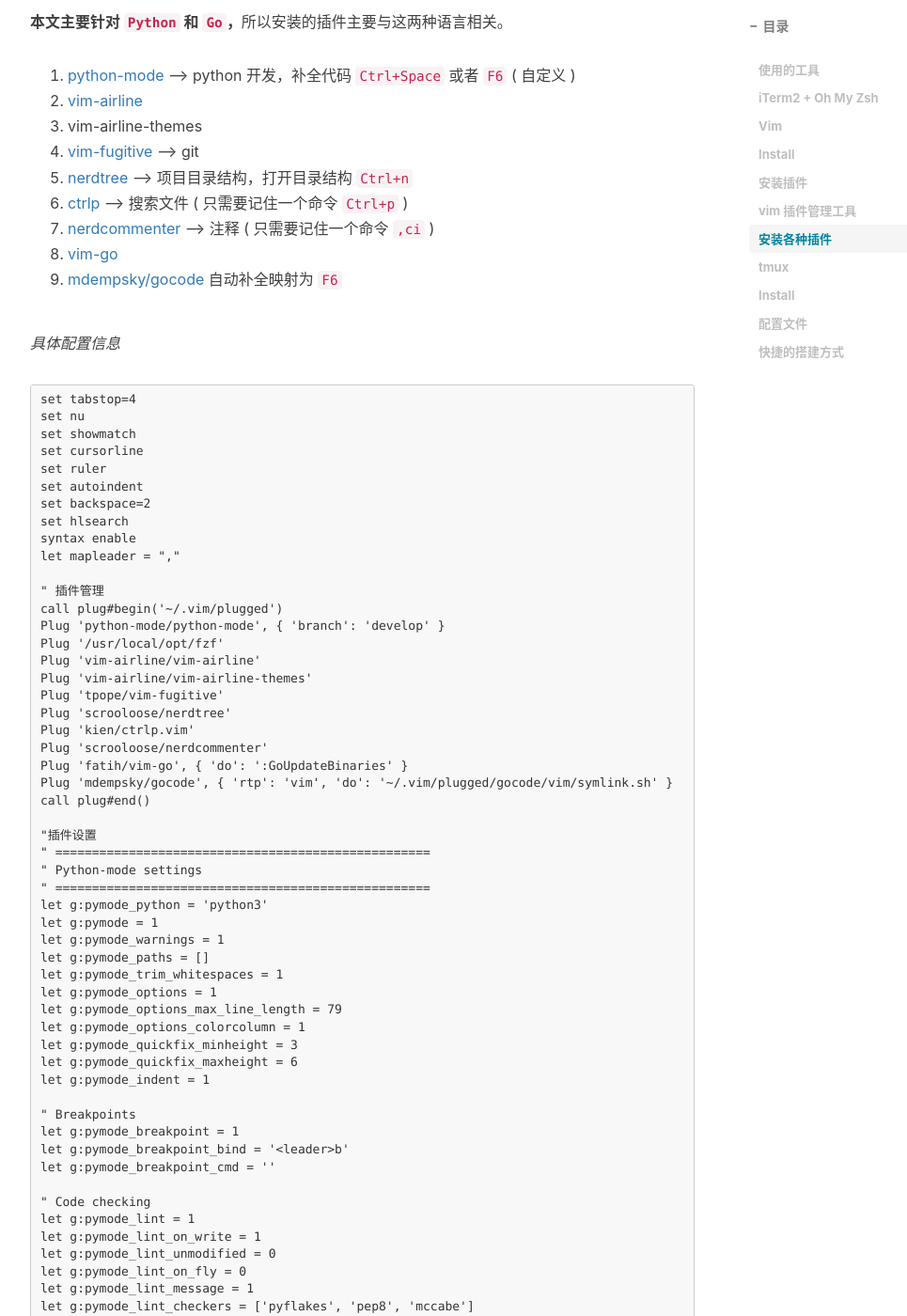
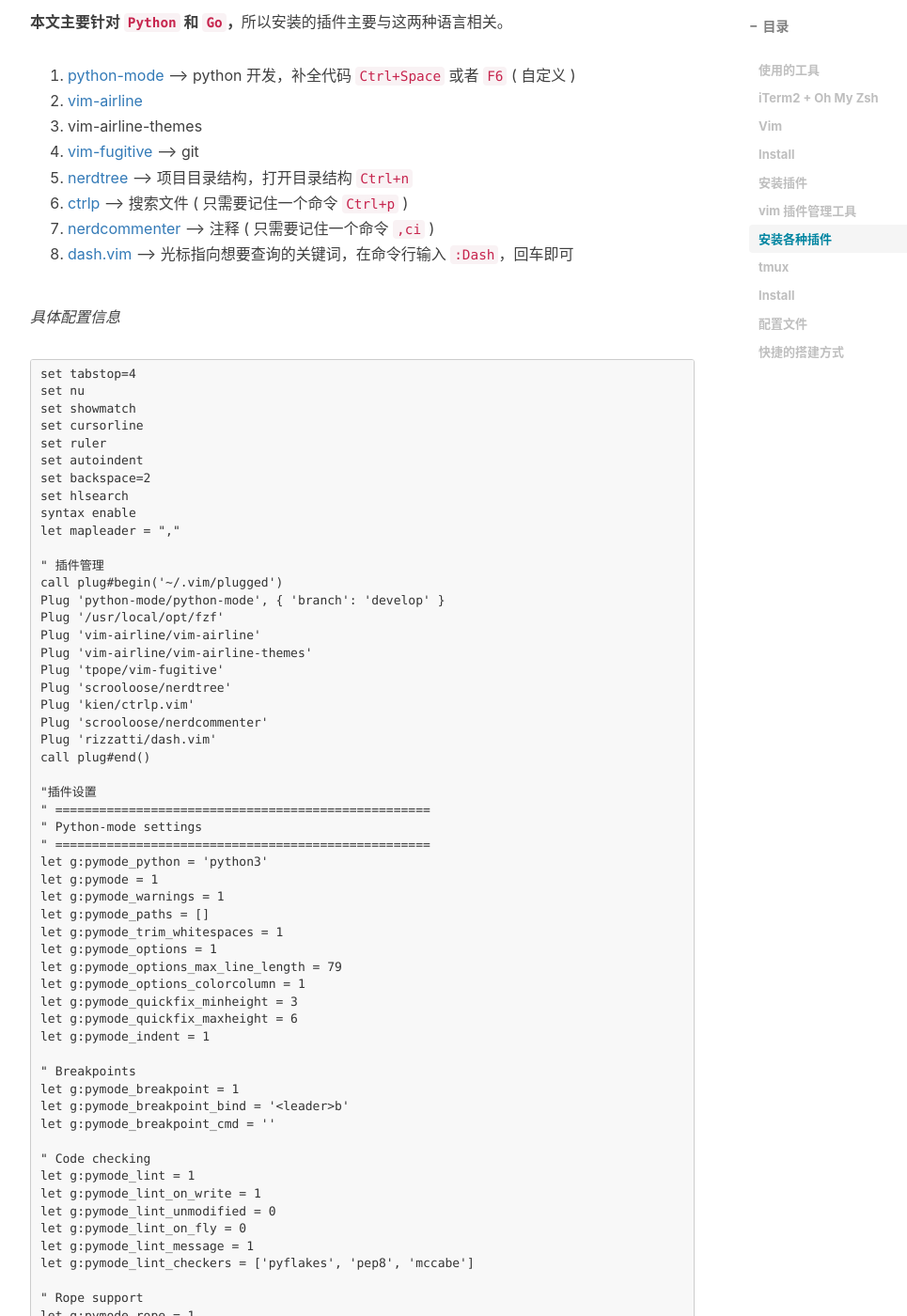
Before and after one commit to zyt312074545/zyt312074545.github.io, a Jekyll site: the page built from _posts/2018-11-26-mac-2.md, in a window 1280 px wide and 1400 px high, scrolled down 2408 px. Shown: the whole window at 94% size, without its empty margins (233-1198 px from the left). Built offline with Jekyll 4.4.1, drawn with Linux system fonts in a browser that asks for light colours; nearby versions of some CDN libraries; comment, search, counter and statistics services are not loaded; some of the changed text lies outside the part shown.

Commit message:
update vim

```diff
--- a/_posts/2018-11-26-mac-2.md
+++ b/_posts/2018-11-26-mac-2.md
@@ -106,8 +106,7 @@ $ curl -fLo ~/.vim/autoload/plug.vim --create-dirs \
 5. [nerdtree](https://github.com/scrooloose/nerdtree) ——> 项目目录结构，打开目录结构 `Ctrl+n`
 6. [ctrlp](https://github.com/kien/ctrlp.vim) ——> 搜索文件 ( 只需要记住一个命令 `Ctrl+p` )
 7. [nerdcommenter](https://github.com/scrooloose/nerdcommenter) ——> 注释 ( 只需要记住一个命令 `,ci` )
-8. [vim-go](https://github.com/fatih/vim-go)
-9. [mdempsky/gocode](https://github.com/mdempsky/gocode)  自动补全映射为 `F6`
+8. [dash.vim](https://github.com/rizzatti/dash.vim) ——> 光标指向想要查询的关键词，在命令行输入 `:Dash`，回车即可
 
 *具体配置信息*
 
@@ -133,8 +132,7 @@ Plug 'tpope/vim-fugitive'
 Plug 'scrooloose/nerdtree'
 Plug 'kien/ctrlp.vim'
 Plug 'scrooloose/nerdcommenter'
-Plug 'fatih/vim-go', { 'do': ':GoUpdateBinaries' }
-Plug 'mdempsky/gocode', { 'rtp': 'vim', 'do': '~/.vim/plugged/gocode/vim/symlink.sh' }
+Plug 'rizzatti/dash.vim'
 call plug#end()
 
 "插件设置
```
